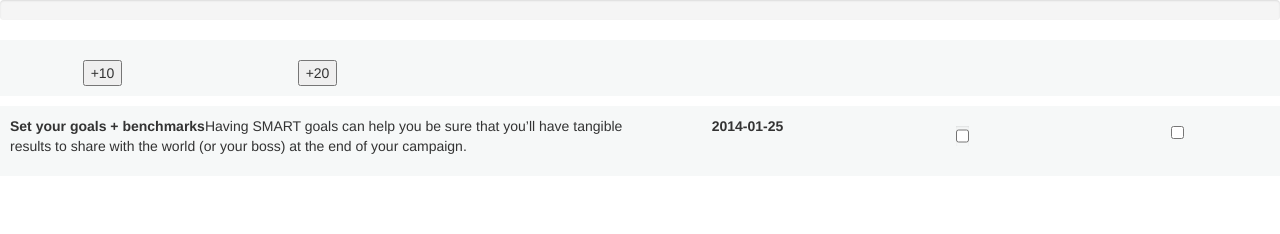
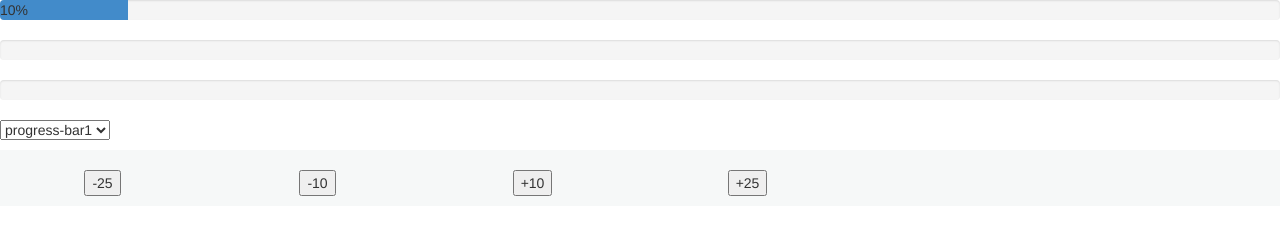
Before and after one commit to fintie/test, a plain HTML site: page index.html in a window 1280 px wide. Both pictures are taken after a click on the button "+10". Drawn offline with nearby package versions, Linux system fonts and the light colour scheme.

Commit message:
Update index.html

```diff
--- a/index.html
+++ b/index.html
@@ -2,10 +2,7 @@
 <head>
   <meta http-equiv="content-type" content="text/html; charset=UTF-8">
   <meta charset="utf-8">
-  <title>Bootply.com - Bootstrap </title>
-  <title></title>
-  <meta name="generator" content="Bootply">
-  <meta name="viewport" content="width=device-width, initial-scale=1, maximum-scale=1">
+  <title>Optus Test</title>
   <link href="http://netdna.bootstrapcdn.com/bootstrap/3.0.3/css/bootstrap.min.css" rel="stylesheet">
 
 
@@ -49,43 +46,50 @@
 <body>
 
  <div class="progress progress-striped active">
-  <div style="width: 40%;" class="progress-bar" role="progressbar" aria-valuenow="40" aria-valuemin="0" aria-valuemax="100">
+  <div style="width: 0%;" class="progress-bar1" role="progressbar" aria-valuenow="0" aria-valuemin="0" aria-valuemax="100">
   </div>
 </div>
+
+ <div class="progress progress-striped active">
+  <div style="width: 0%;" class="progress-bar2" role="progressbar" aria-valuenow="0" aria-valuemin="0" aria-valuemax="100">
+  </div>
+</div>
+
+ <div class="progress progress-striped active">
+  <div style="width: 0%;" class="progress-bar3" role="progressbar" aria-valuenow="0" aria-valuemin="0" aria-valuemax="100">
+  </div>
+</div>
+
+<select id="options">
+      <option value="progress-bar1">progress-bar1</option>
+      <option value="progress-bar2">progress-bar2</option>
+      <option value="progress-bar3">progress-bar3</option>
+</select>
+
 <div class="row tasks">
+
+  <div class="col-md-2">
+    <input id="progress" value="-25" type="button">
+  </div>
+  <div class="col-md-2">
+    <input id="progress" value="-10" type="button">
+  </div>
 
   <div class="col-md-2">
     <input id="progress" value="+10" type="button">
   </div>
   <div class="col-md-2">
-    <input id="progress" value="+20" type="button">
+    <input id="progress" value="+25" type="button">
   </div>
 </div><!-- tasks -->
 
-<div class="row tasks">
-  <div class="col-md-6">
-    <p><span>Set your goals + benchmarks</span>Having SMART goals can help you be
-      sure that you’ll have tangible results to share with the world (or your
-      boss) at the end of your campaign.</p>
-    </div>
-    <div class="col-md-2">
-      <label>2014-01-25</label>
-    </div>
-    <div class="col-md-2">
-      <input name="progress" class="progress" value="30" type="checkbox">
-    </div>
-    <div class="col-md-2">
-      <input name="done" class="done" value="40" type="checkbox">
-    </div>
-  </div><!-- tasks -->
 
   <script type="text/javascript" src="http://ajax.googleapis.com/ajax/libs/jquery/2.0.2/jquery.min.js"></script>
 
   <script type="text/javascript" src="http://code.jquery.com/ui/1.10.1/jquery-ui.js"></script>
   <script type="text/javascript" src="http://netdna.bootstrapcdn.com/bootstrap/3.0.3/js/bootstrap.min.js"></script>
 
-
-
+  <script type="text/javascript" src="http://cdnjs.cloudflare.com/ajax/libs/knockout/3.0.0/knockout-min.js"></script>
 
   <!-- JavaScript jQuery code from Bootply.com editor  -->
 
@@ -93,34 +97,31 @@
 
   $(document).ready(function() {
 
+    var width = 0;
+    $('input').on('click', function(){
 
-    $("#progress").button().click(function(){
+      var option = "."+$('#options :selected').text();
+      var valeur = 0;
+
+      valeur =  $(this).attr('value');
+
+      width = Number(valeur) + Number(width);
 
 
-       var valeur = 0;
-       $('.row tasks').each(function(){
-        if ( $(this).attr('value') > valeur )
+      if(width<100)
+      {
+        if(width<0)
         {
-          valeur =  $(this).attr('value');
+          width = 0;
         }
-       });
-       $('.progress-bar').css('width', valeur+'%').attr('aria-valuenow', valeur);
+        $(option).text(width+'%').css({'width': width+'%', 'background-color': '#428bca'}).attr('aria-valuenow', width);
+      }
+      else
+      {
+        $(option).text(width+'%').css({'width': width+'%', 'background-color': 'red'}).attr('aria-valuenow', width);
+      }
 
-
-    });
-/*
-    $('input').on('click', function(){
-      var valeur = 0;
-      $('input:checked').each(function(){
-       if ( $(this).attr('value') > valeur )
-       {
-         valeur =  $(this).attr('value');
-       }
-     });
-
-      $('.progress-bar').css('width', valeur+'%').attr('aria-valuenow', valeur);
-    });
-*/
+      });
   });
 
   </script>
@@ -128,6 +129,5 @@
   <script src="http://www.bootply.com/plugins/bootstrap-select.min.js"></script>
 
 
-
 </body>
 </html>
```
